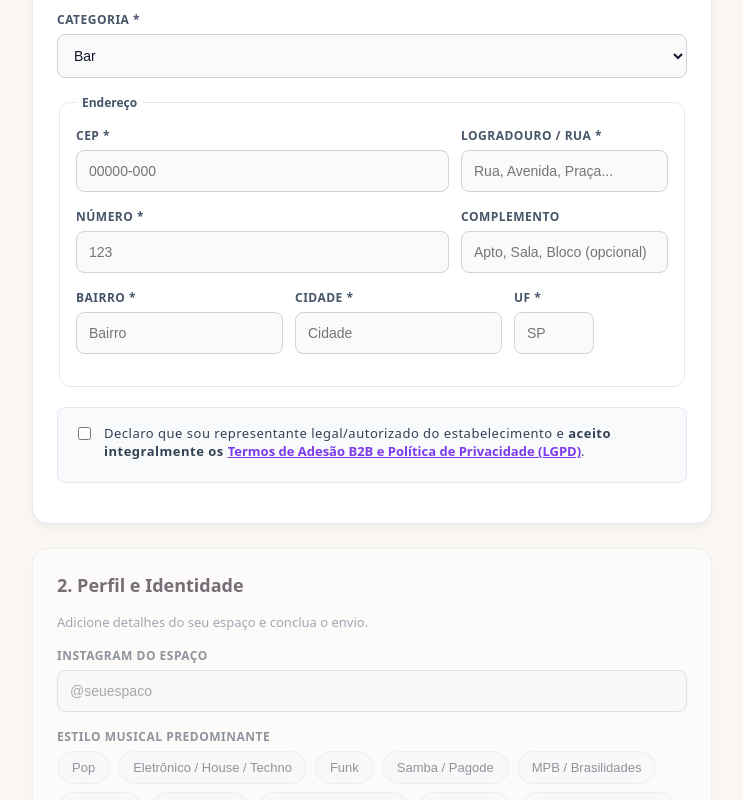
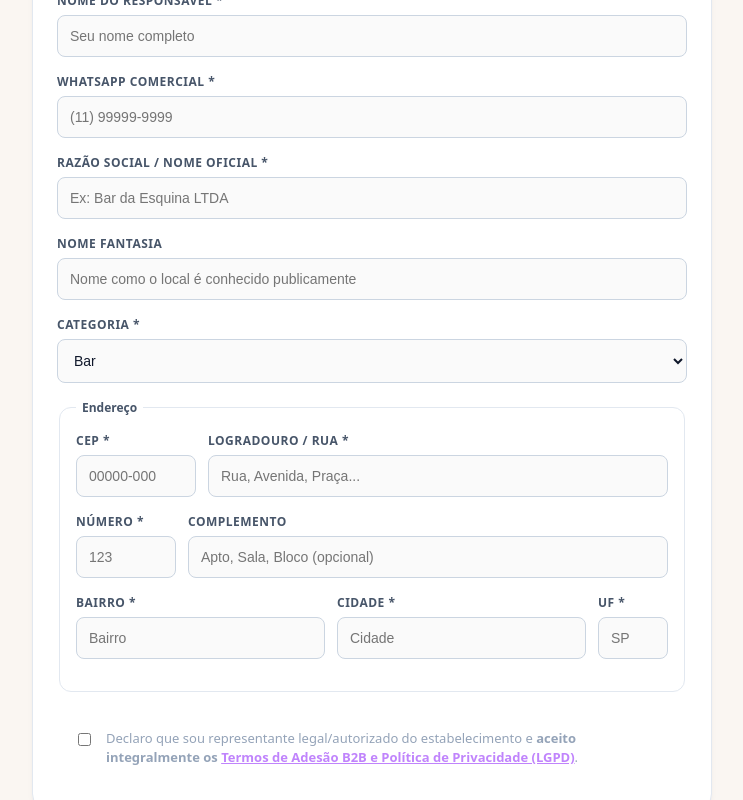
Before and after one commit to arditoa/dicas-portal-b2b, a React (Vite) app in the folder portal-cadastro/: page / in a window 1280 px wide. Shown: the part 600-1400 px from the top of the page, without its empty margins (268-1011 px from the left). Built offline with nearby package versions, Linux system fonts and the light colour scheme; no server answers.

Commit message:
fix: remove dataAceite do estado corrigindo o erro TS6133 no build

```diff
--- a/portal-cadastro/src/components/CadastroCompletoForm.tsx
+++ b/portal-cadastro/src/components/CadastroCompletoForm.tsx
@@ -47,7 +47,6 @@ export function CadastroCompletoForm() {
   const [uf, setUf] = useState('');
 
   const [aceitouTermos, setAceitouTermos] = useState(false);
-  const [dataAceite, setDataAceite] = useState<string | null>(null);
   const [liberado, setLiberado] = useState(false);
   const [modalTermosAberto, setModalTermosAberto] = useState(false);
 
@@ -107,12 +106,7 @@ export function CadastroCompletoForm() {
 
   const handleCheckboxChange = (checked: boolean) => {
     setAceitouTermos(checked);
-    if (checked) {
-      setDataAceite(new Date().toISOString());
-      setLiberado(true);
-    } else {
-      setLiberado(false);
-    }
+    setLiberado(checked);
   };
 
   const handleFileUpload = (e: React.ChangeEvent<HTMLInputElement>) => {
@@ -196,22 +190,27 @@ export function CadastroCompletoForm() {
 
   if (sucessoConcluido) {
     return (
-      <div className="cadastro-completo" style={{ textAlign: 'center', padding: '48px 16px' }}>
-        <div style={{ fontSize: '48px', marginBottom: '16px' }}>🎉</div>
-        <h1 style={{ fontSize: '24px', fontWeight: '800', color: '#1E1526' }}>Cadastro Enviado com Sucesso!</h1>
-        <p style={{ color: '#64748B', marginTop: '8px', fontSize: '15px' }}>
-          Obrigado por registrar seu espaço. Nossa equipe revisará seu perfil em breve e você receberá uma confirmação no WhatsApp.
+      <div className="cadastro-completo" style={{ textAlign: 'center', padding: '64px 16px' }}>
+        <div style={{ fontSize: '56px', marginBottom: '20px' }}>🎉</div>
+        <h1 style={{ fontSize: '26px', fontWeight: '800', color: '#FFFFFF' }}>Cadastro Enviado com Sucesso!</h1>
+        <p style={{ color: '#94A3B8', marginTop: '12px', fontSize: '15px' }}>
+          Obrigado por registrar seu espaço. Nossa equipe revisará seu perfil em breve e você receberá a confirmação no WhatsApp.
         </p>
       </div>
     );
   }
 
   return (
+    <>
+      <header className="portal-header">
+        <img src="/logo.png" alt="Dicas LGBT+" className="portal-header__logo" onError={(e) => { (e.target as HTMLElement).style.display = 'none'; }} />
+      </header>
+
       <div className="cadastro-completo">
         <div className="cadastro-completo__cabecalho">
-        <h1>Cadastre seu espaço no Dicas LGBT</h1>
+          <h1>Cadastre seu espaço no Dicas LGBT+</h1>
           <p>Leva menos de 2 minutos. É grátis para começar — sem cartão, sem compromisso.</p>
-        {statusMsg && <div className="cadastro-completo__retomada">{statusMsg}</div>}
+          {statusMsg && <div style={{ color: '#C084FC', marginTop: '12px', fontWeight: '600' }}>{statusMsg}</div>}
         </div>
 
         <section className="cadastro-completo__secao">
@@ -224,7 +223,7 @@ export function CadastroCompletoForm() {
               value={doc}
               onChange={(e) => setDoc(formatarDocumento(e.target.value))}
             />
-          {carregandoCnpj && <p className="campo__status">Buscando dados do CNPJ...</p>}
+            {carregandoCnpj && <p style={{ fontSize: '12px', color: '#A855F7', marginTop: '6px' }}>Buscando dados do CNPJ...</p>}
           </div>
 
           <div className="campo">
@@ -280,58 +279,57 @@ export function CadastroCompletoForm() {
           <fieldset className="cadastro-completo__endereco">
             <legend>Endereço</legend>
             <div className="cadastro-completo__linha">
-            <div className="campo campo--numero">
+              <div className="campo" style={{ flex: '0 0 120px' }}>
                 <label>CEP *</label>
                 <input type="text" placeholder="00000-000" value={cep} onChange={(e) => setCep(e.target.value)} />
               </div>
-            <div className="campo">
+              <div className="campo" style={{ flex: 1 }}>
                 <label>Logradouro / Rua *</label>
                 <input type="text" placeholder="Rua, Avenida, Praça..." value={logradouro} onChange={(e) => setLogradouro(e.target.value)} />
               </div>
             </div>
 
             <div className="cadastro-completo__linha">
-            <div className="campo campo--numero">
+              <div className="campo" style={{ flex: '0 0 100px' }}>
                 <label>Número *</label>
                 <input type="text" placeholder="123" value={numero} onChange={(e) => setNumero(e.target.value)} />
               </div>
-            <div className="campo">
+              <div className="campo" style={{ flex: 1 }}>
                 <label>Complemento</label>
                 <input type="text" placeholder="Apto, Sala, Bloco (opcional)" value={complemento} onChange={(e) => setComplemento(e.target.value)} />
               </div>
             </div>
 
             <div className="cadastro-completo__linha">
-            <div className="campo">
+              <div className="campo" style={{ flex: 1 }}>
                 <label>Bairro *</label>
                 <input type="text" placeholder="Bairro" value={bairro} onChange={(e) => setBairro(e.target.value)} />
               </div>
-            <div className="campo">
+              <div className="campo" style={{ flex: 1 }}>
                 <label>Cidade *</label>
                 <input type="text" placeholder="Cidade" value={cidade} onChange={(e) => setCidade(e.target.value)} />
               </div>
-            <div className="campo campo--uf">
+              <div className="campo" style={{ flex: '0 0 70px' }}>
                 <label>UF *</label>
                 <input type="text" placeholder="SP" maxLength={2} value={uf} onChange={(e) => setUf(e.target.value.toUpperCase())} />
               </div>
             </div>
           </fieldset>
 
-        {/* COMPLIANCE JURÍDICO - B2B & LGPD */}
-        <div className="campo campo--checkbox" style={{ marginTop: '20px', padding: '16px', backgroundColor: '#F8FAFC', borderRadius: '8px', border: '1px solid #E2E8F0' }}>
-          <label style={{ cursor: 'pointer', display: 'flex', alignItems: 'flex-start', gap: '10px' }}>
+          <div style={{ marginTop: '20px', padding: '16px', backgroundColor: 'rgba(255, 255, 255, 0.03)', borderRadius: '12px', border: '1px solid rgba(255, 255, 255, 0.1)' }}>
+            <label style={{ cursor: 'pointer', display: 'flex', alignItems: 'flex-start', gap: '12px' }}>
               <input
                 type="checkbox"
-              style={{ marginTop: '3px' }}
+                style={{ marginTop: '4px', accentColor: '#A855F7' }}
                 checked={aceitouTermos}
                 onChange={(e) => handleCheckboxChange(e.target.checked)}
               />
-            <span style={{ fontSize: '13px', color: '#334155', lineHeight: '1.4' }}>
+              <span style={{ fontSize: '13px', color: '#94A3B8', lineHeight: '1.5' }}>
                 Declaro que sou representante legal/autorizado do estabelecimento e <strong>aceito integralmente os</strong>{' '}
                 <button
                   type="button"
                   onClick={() => setModalTermosAberto(true)}
-                style={{ background: 'none', border: 'none', color: '#7C3AED', textDecoration: 'underline', padding: 0, font: 'inherit', cursor: 'pointer', fontWeight: 'bold' }}
+                  style={{ background: 'none', border: 'none', color: '#C084FC', textDecoration: 'underline', padding: 0, font: 'inherit', cursor: 'pointer', fontWeight: 'bold' }}
                 >
                   Termos de Adesão B2B e Política de Privacidade (LGPD)
                 </button>
@@ -343,7 +341,9 @@ export function CadastroCompletoForm() {
 
         <section className={`cadastro-completo__secao ${!liberado ? 'cadastro-completo__secao--bloqueada' : ''}`}>
           <h2>2. Perfil e Identidade</h2>
-        <p className="cadastro-completo__lede-secao">Adicione detalhes do seu espaço e conclua o envio.</p>
+          <p style={{ color: '#94A3B8', fontSize: '14px', marginTop: '-12px', marginBottom: '20px' }}>
+            Adicione detalhes do seu espaço e conclua o envio.
+          </p>
 
           <div className="campo">
             <label>Instagram do Espaço</label>
@@ -394,8 +394,8 @@ export function CadastroCompletoForm() {
               📸 {nomeArquivo ? `Foto anexada: ${nomeArquivo}` : 'Anexar Foto de Capa'}
             </label>
             {fotoCapa && (
-            <div className="preview-container">
-              <img src={fotoCapa} alt="Preview da capa" className="preview-foto" />
+              <div style={{ marginTop: '12px' }}>
+                <img src={fotoCapa} alt="Preview da capa" style={{ width: '100%', maxHeight: '200px', objectFit: 'cover', borderRadius: '10px' }} />
               </div>
             )}
           </div>
@@ -416,7 +416,7 @@ export function CadastroCompletoForm() {
             </div>
           </div>
 
-        <div className="campo-acao">
+          <div style={{ marginTop: '32px' }}>
             <button
               type="button"
               className="btn-concluir"
@@ -428,42 +428,40 @@ export function CadastroCompletoForm() {
           </div>
         </section>
 
-      {/* MODAL JURÍDICO INTERATIVO */}
         {modalTermosAberto && (
-        <div style={{ position: 'fixed', top: 0, left: 0, right: 0, bottom: 0, backgroundColor: 'rgba(0,0,0,0.6)', display: 'flex', alignItems: 'center', justifyContent: 'center', zIndex: 9999, padding: '16px' }}>
-          <div style={{ backgroundColor: '#FFF', borderRadius: '12px', maxWidth: '600px', width: '100%', maxHeight: '80vh', display: 'flex', flexDirection: 'column', boxShadow: '0 20px 25px -5px rgba(0,0,0,0.1)' }}>
-            <div style={{ padding: '20px', borderBottom: '1px solid #E2E8F0', display: 'flex', justifyContent: 'space-between', alignItems: 'center' }}>
-              <h3 style={{ margin: 0, fontSize: '18px', color: '#0F172A' }}>Termos de Adesão B2B e Privacidade</h3>
-              <button onClick={() => setModalTermosAberto(false)} style={{ background: 'none', border: 'none', fontSize: '20px', cursor: 'pointer', color: '#64748B' }}>✕</button>
+          <div style={{ position: 'fixed', top: 0, left: 0, right: 0, bottom: 0, backgroundColor: 'rgba(0,0,0,0.8)', backdropFilter: 'blur(8px)', display: 'flex', alignItems: 'center', justifyContent: 'center', zIndex: 9999, padding: '16px' }}>
+            <div style={{ backgroundColor: '#181420', border: '1px solid rgba(255, 255, 255, 0.12)', borderRadius: '16px', maxWidth: '600px', width: '100%', maxHeight: '80vh', display: 'flex', flexDirection: 'column', boxShadow: '0 25px 50px -12px rgba(0,0,0,0.5)' }}>
+              <div style={{ padding: '20px', borderBottom: '1px solid rgba(255, 255, 255, 0.1)', display: 'flex', justifyContent: 'space-between', alignItems: 'center' }}>
+                <h3 style={{ margin: 0, fontSize: '18px', color: '#FFFFFF' }}>Termos de Adesão B2B e Privacidade</h3>
+                <button onClick={() => setModalTermosAberto(false)} style={{ background: 'none', border: 'none', fontSize: '20px', cursor: 'pointer', color: '#94A3B8' }}>✕</button>
               </div>
 
-            <div style={{ padding: '20px', overflowY: 'auto', fontSize: '13px', color: '#334155', lineHeight: '1.6' }}>
-              <h4 style={{ color: '#7C3AED', marginTop: 0 }}>1. Objeto e Natureza da Parceria</h4>
+              <div style={{ padding: '20px', overflowY: 'auto', fontSize: '13px', color: '#CBD5E1', lineHeight: '1.6' }}>
+                <h4 style={{ color: '#C084FC', marginTop: 0 }}>1. Objeto e Natureza da Parceria</h4>
                 <p>O presente instrumento rege a adesão e inclusão voluntária do estabelecimento parceiro na plataforma Dicas LGBT. O cadastro concede direito não exclusivo para divulgação comercial do espaço e de suas atrações aos usuários do aplicativo mobile Dicas LGBT.</p>
 
-              <h4 style={{ color: '#7C3AED' }}>2. Veracidade e Representação Legal</h4>
+                <h4 style={{ color: '#C084FC' }}>2. Veracidade e Representação Legal</h4>
                 <p>O declarante afirma, sob as penas da lei (Código Penal, art. 299), que possui plenos poderes para atuar em nome do estabelecimento comercial cadastrado e que todas as informações prestadas são autênticas e precisas.</p>
 
-              <h4 style={{ color: '#7C3AED' }}>3. Licença de Uso de Marca, Foto e Conteúdo</h4>
+                <h4 style={{ color: '#C084FC' }}>3. Licença de Uso de Marca, Foto e Conteúdo</h4>
                 <p>O Parceiro concede à plataforma Dicas LGBT licença gratuita, não exclusiva e de âmbito territorial nacional para exibição, reprodução e divulgação do nome comercial, fotos, logotipos, descrições e links de redes sociais anexados ao cadastro, estritamente para promoção do estabelecimento no ecossistema Dicas LGBT.</p>
 
-              <h4 style={{ color: '#7C3AED' }}>4. Conformidade com a LGPD (Lei nº 13.709/2018)</h4>
+                <h4 style={{ color: '#C084FC' }}>4. Conformidade com a LGPD (Lei nº 13.709/2018)</h4>
                 <p>Os dados pessoais do responsável legal (nome, CPF, WhatsApp comercial) são coletados para a finalidade de execução de contrato/termo e verificação de segurança (Art. 7º, V da LGPD). Os dados do estabelecimento serão exibidos publicamente para viabilizar o direcionamento de clientes.</p>
 
-              <h4 style={{ color: '#7C3AED' }}>5. Moderação e Cancelamento</h4>
+                <h4 style={{ color: '#C084FC' }}>5. Moderação e Cancelamento</h4>
                 <p>A Dicas LGBT reserva-se o direito de moderar, suspender ou remover perfis que descumpram as diretrizes da plataforma ou que promovam discursos de ódio, discriminação ou ilegalidades. O parceiro poderá solicitar a exclusão de seu cadastro a qualquer momento via canal oficial de atendimento.</p>
               </div>
 
-            <div style={{ padding: '16px', borderTop: '1px solid #E2E8F0', textAlign: 'right' }}>
+              <div style={{ padding: '16px', borderTop: '1px solid rgba(255, 255, 255, 0.1)', textAlign: 'right' }}>
                 <button
                   type="button"
                   onClick={() => {
                     setAceitouTermos(true);
-                  setDataAceite(new Date().toISOString());
                     setLiberado(true);
                     setModalTermosAberto(false);
                   }}
-                style={{ backgroundColor: '#7C3AED', color: '#FFF', border: 'none', padding: '10px 20px', borderRadius: '8px', fontWeight: 'bold', cursor: 'pointer' }}
+                  style={{ background: 'linear-gradient(135deg, #7C3AED 0%, #A855F7 100%)', color: '#FFF', border: 'none', padding: '10px 24px', borderRadius: '10px', fontWeight: 'bold', cursor: 'pointer' }}
                 >
                   Li e Concordo
                 </button>
@@ -472,5 +470,6 @@ export function CadastroCompletoForm() {
           </div>
         )}
       </div>
+    </>
   );
 }
```
Lines whose indentation alone changed are shown as unchanged.
